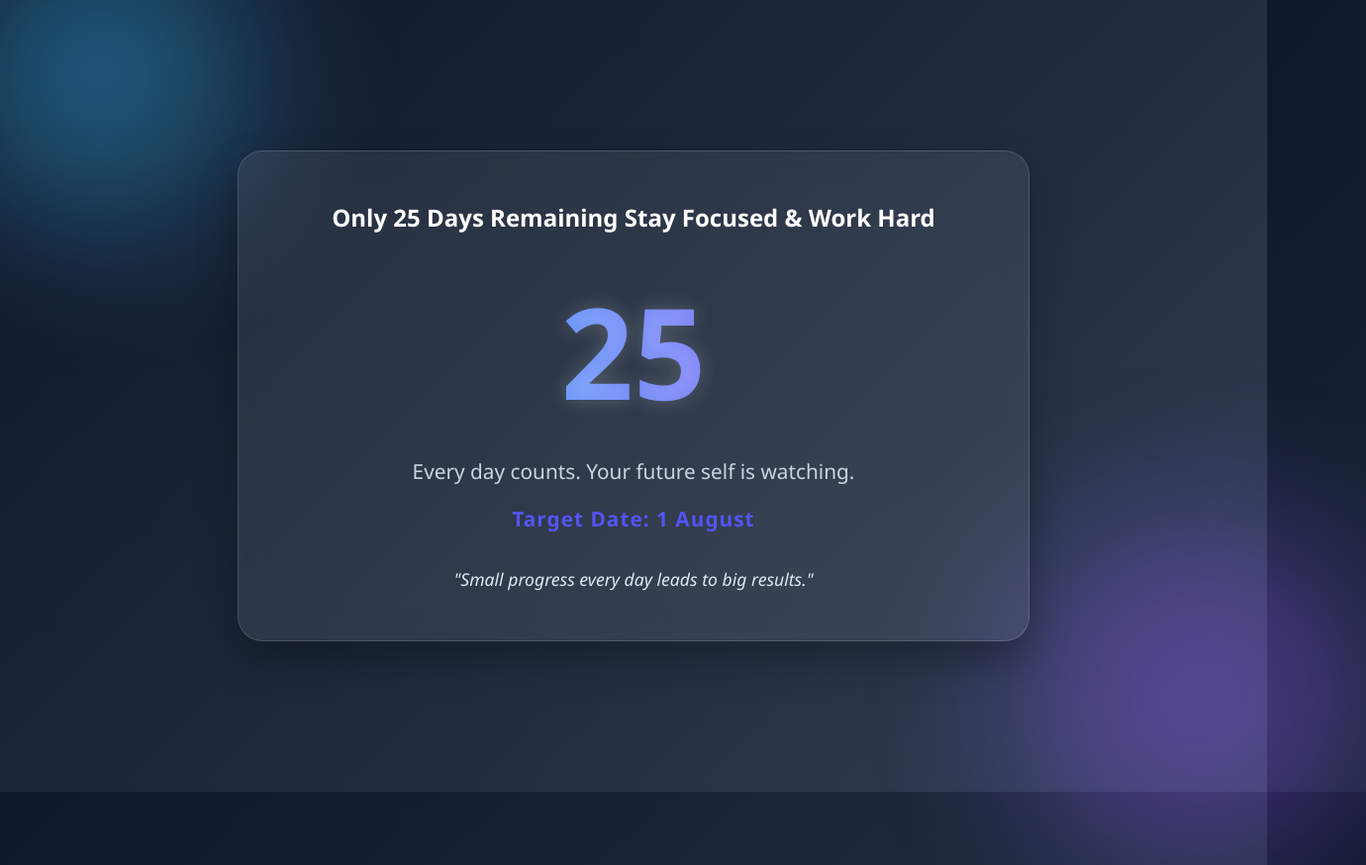
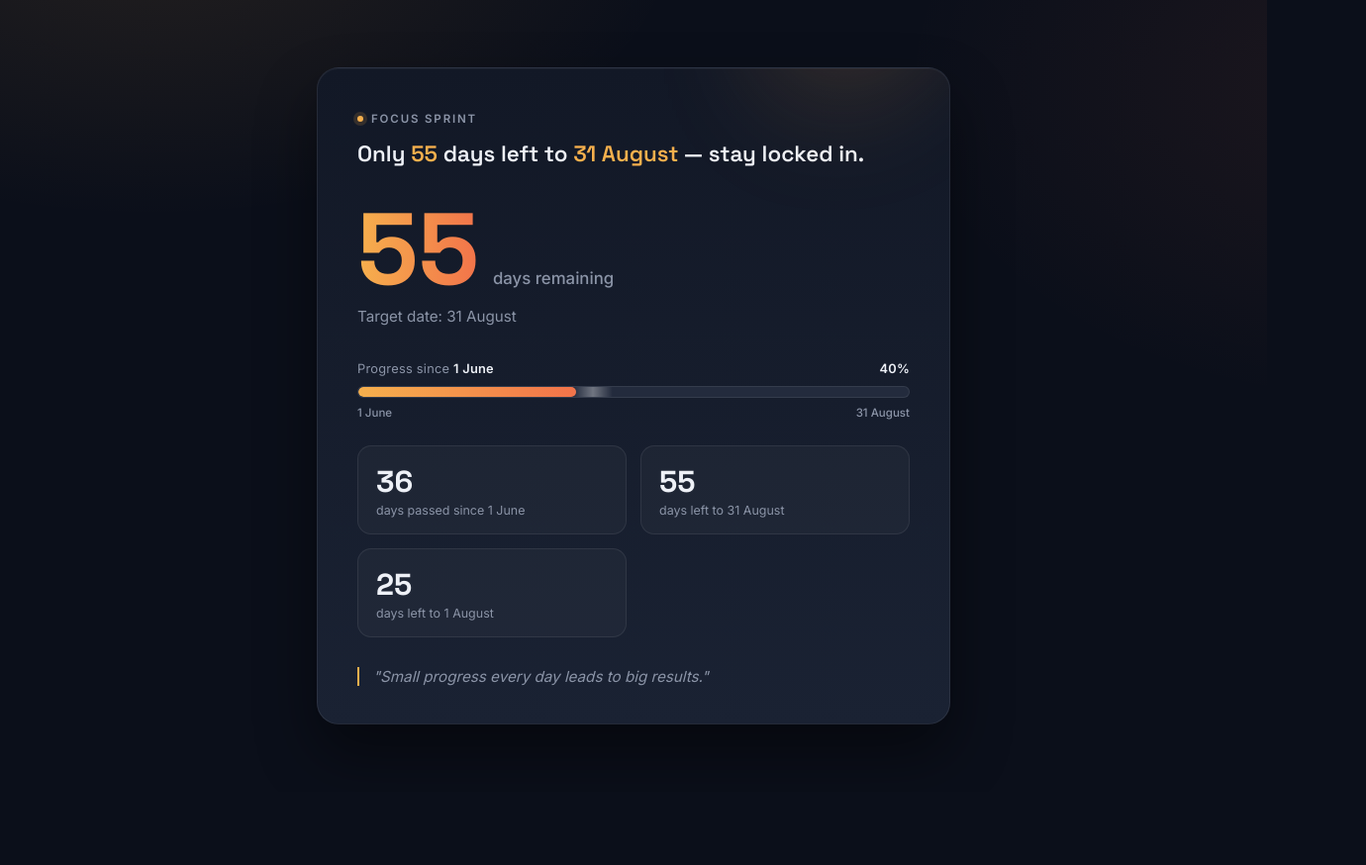
Before and after one commit to sakalpatil/coutdown, a plain HTML site: page index.html in a window 1280 px wide. Shown: the whole page at 99% size, 1380 px wide, since content can reach past the window. After the commit the page ends 800 px from the top, so only its background shows below. Drawn offline with Linux system fonts and the light colour scheme.

Commit message:
Update countdown page with new styles and structure

```diff
--- a/index.html
+++ b/index.html
@@ -3,219 +3,315 @@
 <head>
 <meta charset="UTF-8">
 <meta name="viewport" content="width=device-width, initial-scale=1.0">
-    <title id="tittlebar"></title>
-
+<title id="tittlebar">Countdown</title>
+<link rel="preconnect" href="https://fonts.googleapis.com">
+<link rel="preconnect" href="https://fonts.gstatic.com" crossorigin>
+<link href="https://fonts.googleapis.com/css2?family=Space+Grotesk:wght@500;600;700&family=Inter:wght@400;500;600&display=swap" rel="stylesheet">
 <style>
-        * {
-            margin: 0;
-            padding: 0;
-            box-sizing: border-box;
-            font-family: 'Segoe UI', Tahoma, Geneva, Verdana, sans-serif;
+  :root{
+    --ink:#0b0f1a;
+    --panel:#121826;
+    --panel-2:#1a2233;
+    --line: rgba(255,255,255,0.08);
+    --text:#eef1f7;
+    --muted:#8b94a7;
+    --amber:#f6b04d;
+    --coral:#f2734a;
+    --track:#232b3d;
+  }
+  *{margin:0;padding:0;box-sizing:border-box;}
+  html,body{height:100%;}
+  body{
+    background:
+      radial-gradient(900px 500px at 12% -10%, rgba(246,176,77,0.10), transparent 60%),
+      radial-gradient(900px 600px at 110% 10%, rgba(242,115,74,0.08), transparent 55%),
+      var(--ink);
+    color:var(--text);
+    font-family:'Inter', sans-serif;
+    min-height:100vh;
+    display:flex;
+    align-items:center;
+    justify-content:center;
+    padding:32px 20px;
   }
 
-        body {
-            min-height: 100vh;
-            display: flex;
-            justify-content: center;
-            align-items: center;
-            background: linear-gradient(
-                135deg,
-                #0f172a,
-                #1e293b,
-                #334155
-            );
-            overflow: hidden;
+  .card{
+    width:100%;
+    max-width:640px;
+    background:linear-gradient(180deg, var(--panel), var(--panel-2));
+    border:1px solid var(--line);
+    border-radius:22px;
+    padding:44px 40px 38px;
+    box-shadow: 0 30px 60px rgba(0,0,0,0.45), inset 0 1px 0 rgba(255,255,255,0.04);
+    position:relative;
+    overflow:hidden;
   }
 
-        .bg-circle {
-            position: absolute;
-            border-radius: 50%;
-            filter: blur(80px);
-            opacity: 0.4;
-            animation: float 8s ease-in-out infinite;
+  .card::before{
+    content:"";
+    position:absolute;
+    top:-40%; right:-20%;
+    width:280px; height:280px;
+    background: conic-gradient(from 210deg, var(--amber), var(--coral), transparent 60%);
+    filter: blur(70px);
+    opacity:0.35;
+    pointer-events:none;
   }
 
-        .circle1 {
-            width: 300px;
-            height: 300px;
-            background: #38bdf8;
-            top: -50px;
-            left: -50px;
+  .eyebrow{
+    font-size:0.72rem;
+    letter-spacing:0.16em;
+    text-transform:uppercase;
+    color:var(--muted);
+    font-weight:600;
+    display:flex;
+    align-items:center;
+    gap:8px;
+  }
+  .eyebrow .dot{
+    width:6px;height:6px;border-radius:50%;
+    background: var(--amber);
+    box-shadow:0 0 0 4px rgba(246,176,77,0.15);
   }
 
-        .circle2 {
-            width: 350px;
-            height: 350px;
-            background: #8b5cf6;
-            bottom: -100px;
-            right: -100px;
-            animation-delay: 2s;
+  h1.headline{
+    font-family:'Space Grotesk', sans-serif;
+    font-weight:600;
+    font-size:1.4rem;
+    line-height:1.35;
+    margin-top:14px;
+    color:var(--text);
+  }
+  h1.headline span{ color:var(--amber); }
+
+  .counter-row{
+    display:flex;
+    align-items:baseline;
+    gap:14px;
+    margin-top:30px;
   }
 
-        @keyframes float {
-            0%,100% { transform: translateY(0px); }
-            50% { transform: translateY(-30px); }
+  .big-number{
+    font-family:'Space Grotesk', sans-serif;
+    font-weight:700;
+    font-size:6.4rem;
+    line-height:1;
+    background:linear-gradient(90deg, var(--amber), var(--coral));
+    -webkit-background-clip:text;
+    -webkit-text-fill-color:transparent;
+    background-clip:text;
   }
 
-        .container {
-            width: 90%;
-            max-width: 800px;
-            text-align: center;
-            background: rgba(255,255,255,0.08);
-            backdrop-filter: blur(15px);
-            border: 1px solid rgba(255,255,255,0.15);
-            border-radius: 25px;
-            padding: 50px 30px;
-            color: white;
-            box-shadow: 0 20px 40px rgba(0,0,0,0.3);
-            z-index: 1;
+  .big-label{
+    font-size:1.05rem;
+    color:var(--muted);
+    font-weight:500;
+    padding-bottom:10px;
   }
 
-        .title {
-            font-size: 1.5rem;
-            font-weight: 700;
-            line-height: 1.4;
-            margin-bottom: 30px;
+  .sub{
+    margin-top:6px;
+    color:var(--muted);
+    font-size:0.95rem;
   }
 
-        .days {
-            font-size: 8rem;
-            font-weight: 900;
-            background: linear-gradient(90deg, #38bdf8, #a855f7);
-            -webkit-background-clip: text;
-            -webkit-text-fill-color: transparent;
-            text-shadow: 0 0 20px rgba(255,255,255,0.2);
-            margin: 20px 0;
+  /* progress section */
+  .progress-wrap{
+    margin-top:36px;
   }
 
-        .subtitle {
-            font-size: 1.3rem;
-            color: #cbd5e1;
-            margin-top: 10px;
+  .progress-meta{
+    display:flex;
+    justify-content:space-between;
+    align-items:baseline;
+    font-size:0.8rem;
+    color:var(--muted);
+    margin-bottom:10px;
+    letter-spacing:0.02em;
   }
 
-        .quote {
-            margin-top: 35px;
-            font-size: 1.1rem;
-            color: #e2e8f0;
-            font-style: italic;
+  .progress-meta strong{
+    color:var(--text);
+    font-weight:600;
   }
 
-        .target-date {
-             margin-top: 20px;
-    color: #5454f4;
-    letter-spacing: 1px;
-    font-size: 1.3rem;
-    font-weight: 800;
+  .track{
+    position:relative;
+    height:12px;
+    background:var(--track);
+    border-radius:99px;
+    overflow:hidden;
+    border:1px solid var(--line);
   }
 
-        @media(max-width:768px){
-            .days{
-                font-size:5rem;
+  .fill{
+    position:absolute;
+    top:0; left:0; bottom:0;
+    width:0%;
+    border-radius:99px;
+    background:linear-gradient(90deg, var(--amber), var(--coral));
+    transition:width 1s ease;
   }
 
-            .title{
-                font-size:1.8rem;
+  .fill::after{
+    content:"";
+    position:absolute;
+    inset:0;
+    background:linear-gradient(90deg, transparent, rgba(255,255,255,0.35), transparent);
+    width:40px;
+    animation: shine 2.6s ease-in-out infinite;
   }
+
+  @keyframes shine{
+    0%{ transform:translateX(-40px); }
+    100%{ transform:translateX(220px); }
+  }
+
+  .track-endpoints{
+    display:flex;
+    justify-content:space-between;
+    margin-top:8px;
+    font-size:0.72rem;
+    color:var(--muted);
+    font-weight:500;
+  }
+
+  .stat-grid{
+    display:grid;
+    grid-template-columns:1fr 1fr;
+    gap:14px;
+    margin-top:26px;
+  }
+
+  .stat{
+    background:rgba(255,255,255,0.03);
+    border:1px solid var(--line);
+    border-radius:14px;
+    padding:16px 18px;
+  }
+
+  .stat .stat-num{
+    font-family:'Space Grotesk', sans-serif;
+    font-size:1.9rem;
+    font-weight:700;
+    color:var(--text);
+  }
+
+  .stat .stat-label{
+    font-size:0.78rem;
+    color:var(--muted);
+    margin-top:2px;
+  }
+
+  .quote{
+    margin-top:30px;
+    font-size:0.95rem;
+    color:var(--muted);
+    font-style:italic;
+    border-left:2px solid var(--amber);
+    padding-left:14px;
+  }
+
+  @media (max-width:520px){
+    .card{ padding:32px 24px; }
+    .big-number{ font-size:4.4rem; }
+    h1.headline{ font-size:1.2rem; }
+    .stat-grid{ grid-template-columns:1fr 1fr; }
+  }
+
+  @media (prefers-reduced-motion: reduce){
+    .fill{ transition:none; }
+    .fill::after{ animation:none; }
   }
 </style>
 </head>
 <body>
 
-    <div class="bg-circle circle1"></div>
-    <div class="bg-circle circle2"></div>
+  <div class="card">
+    <div class="eyebrow"><span class="dot"></span>Focus Sprint</div>
 
-    <div class="container">
-        <h4 class="title" id="header">
-            Only <span id="remainingDays">0</span> Days Remaining
-            Stay Focused & Work Hard
-        </h4>
+    <h1 class="headline">Only <span id="remainingDaysInline">0</span> days left to <span>31 August</span> — stay locked in.</h1>
 
-        <div class="days" id="bigCounter">0</div>
+    <div class="counter-row">
+      <div class="big-number" id="bigCounter">0</div>
+      <div class="big-label">days remaining</div>
+    </div>
+    <div class="sub" id="targetDateText">Target date: 31 August</div>
 
-        <div class="subtitle">
-            Every day counts. Your future self is watching.
+    <div class="progress-wrap">
+      <div class="progress-meta">
+        <span>Progress since <strong>1 June</strong></span>
+        <strong id="progressPercent">0%</strong>
       </div>
-
-      <div class="target-date" id="targetDateText">
-    Target Date: 31 August
+      <div class="track">
+        <div class="fill" id="fill"></div>
       </div>
-
-        <div class="quote">
-            "Small progress every day leads to big results."
+      <div class="track-endpoints">
+        <span>1 June</span>
+        <span>31 August</span>
       </div>
     </div>
 
+    <div class="stat-grid">
+      <div class="stat">
+        <div class="stat-num" id="daysPassed">0</div>
+        <div class="stat-label">days passed since 1 June</div>
+      </div>
+      <div class="stat">
+        <div class="stat-num" id="daysLeftStat">0</div>
+        <div class="stat-label">days left to 31 August</div>
+      </div>
+	    <div class="stat">
+        <div class="stat-num" id="daysLeftStatAug1">0</div>
+        <div class="stat-label">days left to 1 August</div>
+      </div>
+    </div>
+
+    <div class="quote">"Small progress every day leads to big results."</div>
+  </div>
+
 <script>
-      function getTargetDate() {
+  const DAY = 1000 * 60 * 60 * 24;
 
-    const path = window.location.pathname.toLowerCase();
-    const params = new URLSearchParams(window.location.search);
-    const name = (params.get("name") || "").toLowerCase();
+  function getCycle(today){
+    let year = today.getFullYear();
+    let target = new Date(year, 7, 31); // August 31
+	let MidTarget = new Date(year, 7, 1); // August 1
+    let start  = new Date(year, 5, 1);  // June 1
 
-    const today = new Date();
-
-    let targetMonth = 7; // August
-    let targetDay = 1;
-    let targetDateLabel = "1 August";
-
-    // Special case for Nitesh
-    if (path.includes("/nitesh") || name === "nitesh") {
-        targetMonth = 8; // September
-        targetDay = 30;
-        targetDateLabel = "30 September";
+    if (today > target){
+      year++;
+      target = new Date(year, 7, 31);
+	  MidTarget = new Date(year, 7, 1);
+      start  = new Date(year, 5, 1);
+    }
+    return { start, target,MidTarget };
   }
 
-    let targetYear = today.getFullYear();
+  function updateCountdown(){
+    const now = new Date();
+    const today = new Date(now.getFullYear(), now.getMonth(), now.getDate());
+    const { start, target ,MidTarget } = getCycle(today);
 
-    let targetDate = new Date(
-        targetYear,
-        targetMonth,
-        targetDay
-    );
+    const daysLeft = Math.max(0, Math.ceil((target - today) / DAY));
+	const MidTargetdaysLeft = Math.max(0, Math.ceil((MidTarget - today) / DAY));
+    const daysPassedRaw = Math.floor((today - start) / DAY);
+    const daysPassed = Math.min(Math.max(daysPassedRaw, 0), Math.ceil((target - start) / DAY));
+    const totalSpan = Math.max(1, Math.ceil((target - start) / DAY));
+    const progress = Math.min(100, Math.max(0, (daysPassed / totalSpan) * 100));
 
-    if (today > targetDate) {
-        targetYear++;
-        targetDate = new Date(
-            targetYear,
-            targetMonth,
-            targetDay
-        );
-    }
-
-    return {
-        targetDate,
-        targetDateLabel
-    };
-}
-
-function updateCountdown() {
-
-    const today = new Date();
-
-    const {
-        targetDate,
-        targetDateLabel
-    } = getTargetDate();
-
-    const diffTime = targetDate - today;
-
-    const daysRemaining = Math.ceil(
-        diffTime / (1000 * 60 * 60 * 24)
-    );
-
-    document.getElementById("remainingDays").textContent =
-        daysRemaining;
-      document.getElementById("bigCounter").textContent =
-        daysRemaining;
-
-    document.getElementById("tittlebar").textContent = `${daysRemaining} Countdown`;
-
-    document.getElementById("targetDateText").textContent =
-        `Target Date: ${targetDateLabel}`;
+    document.getElementById('bigCounter').textContent = daysLeft;
+    document.getElementById('remainingDaysInline').textContent = daysLeft;
+    document.getElementById('daysLeftStat').textContent = daysLeft;
+    document.getElementById('daysPassed').textContent = daysPassed;
+    document.getElementById('progressPercent').textContent = Math.round(progress) + '%';
+    document.getElementById('fill').style.width = progress + '%';
+    document.getElementById('tittlebar').textContent = daysLeft + ' Days to 31 Aug';
+	document.getElementById('daysLeftStatAug1').textContent=MidTargetdaysLeft
   }
 
   updateCountdown();
+  setInterval(updateCountdown, 1000 * 60 * 30);
 </script>
 
 </body>
```
Lines whose indentation alone changed are shown as unchanged.
